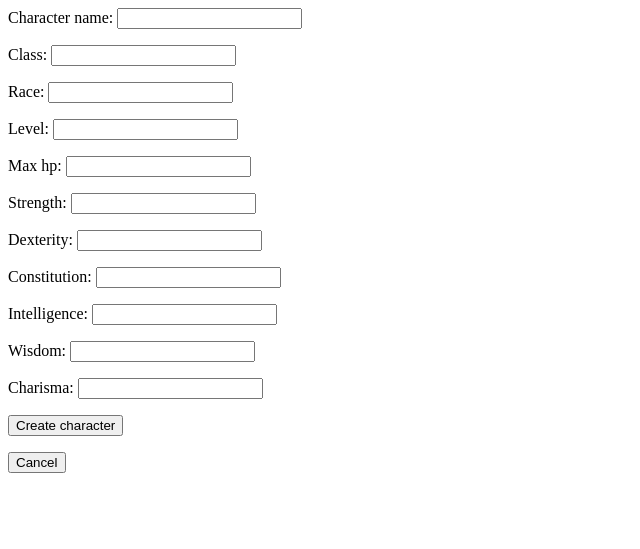
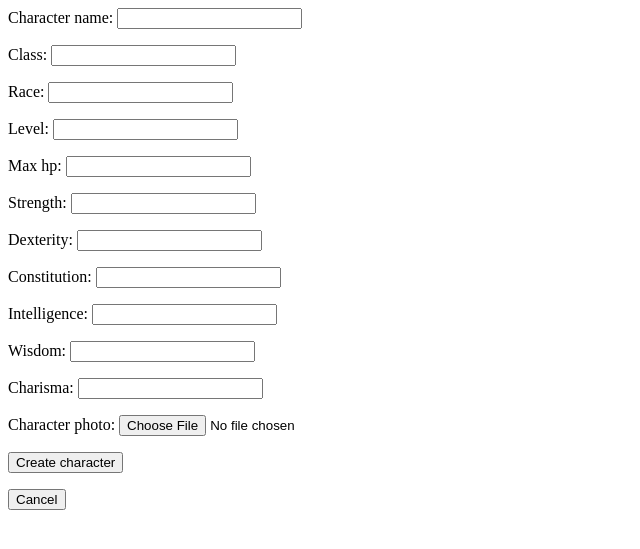
Before and after one commit to roushjac/may-tricks, a Flask app: page /add_adventurer in a window 1280 px wide. Shown: the top 549 px of the page, without its empty margins (0-640 px from the left). Run offline with Flask 2, Linux system fonts and the light colour scheme.

Commit message:
Add functionality to create a new character with an image and automatically update the characters page

```diff
--- a/Websites/dndwebsite/database_setup.py
+++ b/Websites/dndwebsite/database_setup.py
@@ -26,6 +26,8 @@ class Characters(Base):
     intelligence = Column(Integer, nullable = False)
     wisdom = Column(Integer, nullable = False)
     charisma = Column(Integer, nullable = False)
+
+    image_path = Column(String(200))
 
 class Equipment(Base):
     __tablename__ = 'equipment'
--- a/Websites/dndwebsite/flask_app.py
+++ b/Websites/dndwebsite/flask_app.py
@@ -2,8 +2,11 @@ from flask import Flask, render_template, request, redirect, url_for
 from sqlalchemy import create_engine
 from sqlalchemy.orm import sessionmaker
 from database_setup import Base, Characters, Equipment, Spells, Features
+from werkzeug.utils import secure_filename
+import os
 
 app = Flask(__name__)
+app.config['UPLOAD_FOLDER'] = 'static/character_pics'
 
 engine = create_engine('postgresql://roush:password@localhost/dnd')
 Base.metadata.bind = engine
@@ -21,6 +24,12 @@ def characters():
 @app.route('/add_adventurer', methods = ['GET', 'POST'])
 def add_adventurer():
     if request.method == 'POST':
+        file = request.files['char_photo']
+        file_name = secure_filename(file.filename)
+        basedir = os.path.abspath(app.config['UPLOAD_FOLDER']) # returns abs path of the flask app for the system it's being run on
+        abs_file_path = os.path.join(basedir, file_name)
+        file.save(abs_file_path)
+
         session = sessionmaker(bind = engine)()
         new_character = Characters(name = request.form['char_name'],
                                     char_class = request.form['char_class'],
@@ -32,12 +41,19 @@ def add_adventurer():
                                     constitution = request.form['char_constitution'],
                                     intelligence = request.form['char_intelligence'],
                                     wisdom = request.form['char_wisdom'],
-                                    charisma = request.form['char_charisma'])
+                                    charisma = request.form['char_charisma'],
+                                    image_path = 'character_pics/' + file_name) # don't want to use os.join because windows filepaths are dumb
         session.add(new_character)
         session.commit()
-        return redirect(url_for('homepage'))
+        return redirect(url_for('characters'))
     else:
         return render_template('add_adventurer.html')
+
+@app.route('/test')
+def test():
+    return """
+    <img src='/static/character_pics/mambo_car.jpg'>
+    """
 
 
 
--- a/Websites/dndwebsite/static/css/characters.css
+++ b/Websites/dndwebsite/static/css/characters.css
@@ -40,6 +40,8 @@ header{
     max-height: 30%;
     max-width: 30%;
     position: relative;
+    float: left;
+    margin: 0 1%;
 }
 
 .char_img_wrap .char_img{
--- a/Websites/dndwebsite/templates/add_adventurer.html
+++ b/Websites/dndwebsite/templates/add_adventurer.html
@@ -1,6 +1,6 @@
 <html>
     <body>
-        <form method="POST">
+        <form method="POST" enctype='multipart/form-data'>
             <p>
                 Character name: <input type='text' name='char_name'>
             </p>
@@ -34,10 +34,13 @@
             <p>
                 Charisma: <input type='text' name='char_charisma'>
             </p>
+            <p>
+                Character photo: <input type='file' name='char_photo' accept='image/*'>
+            </p>
             <input type='submit' value='Create character'>
 
         </form>
-        <a href="{{url_for('homepage')}}">
+        <a href={{ url_for('homepage') }}>
             <input type='submit' value='Cancel'>
         </a>
     </body>
```
Also changed, not shown: Websites/dndwebsite/templates/characters.html (+6 -4 lines), Websites/dndwebsite/static/character_pics/mambo_car.jpg (added).
